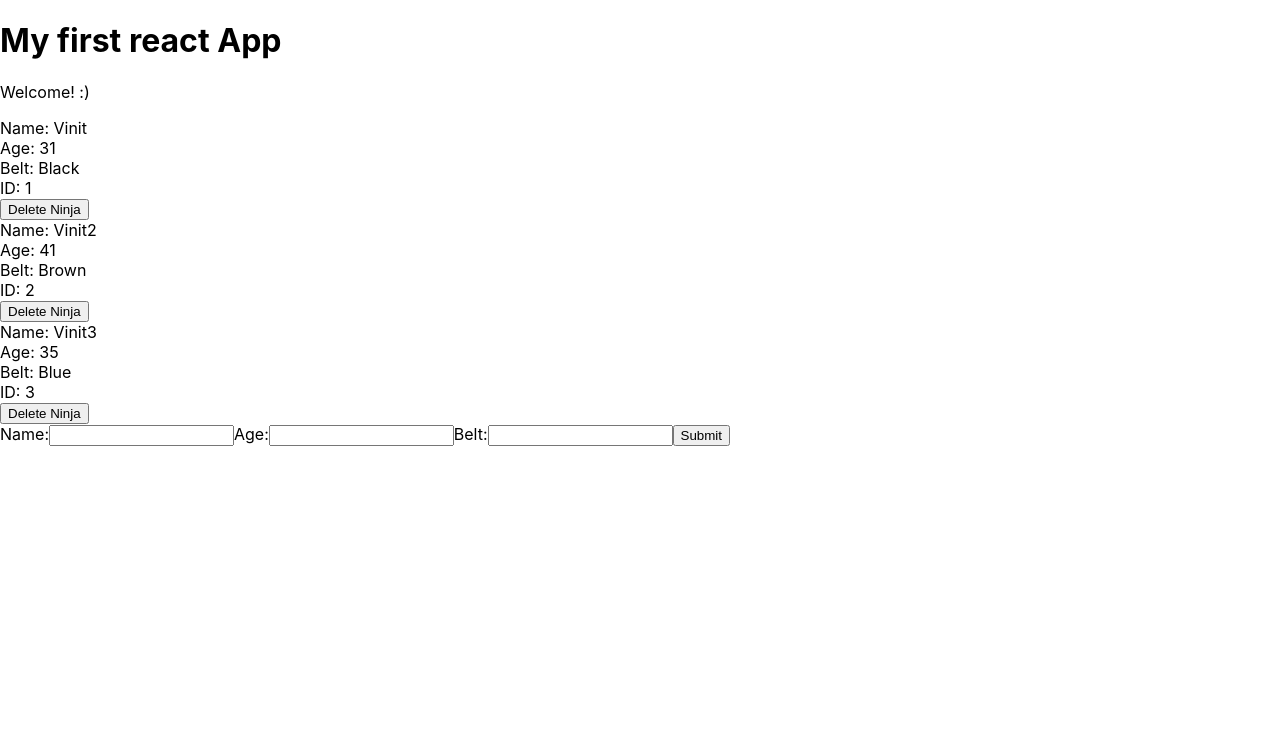
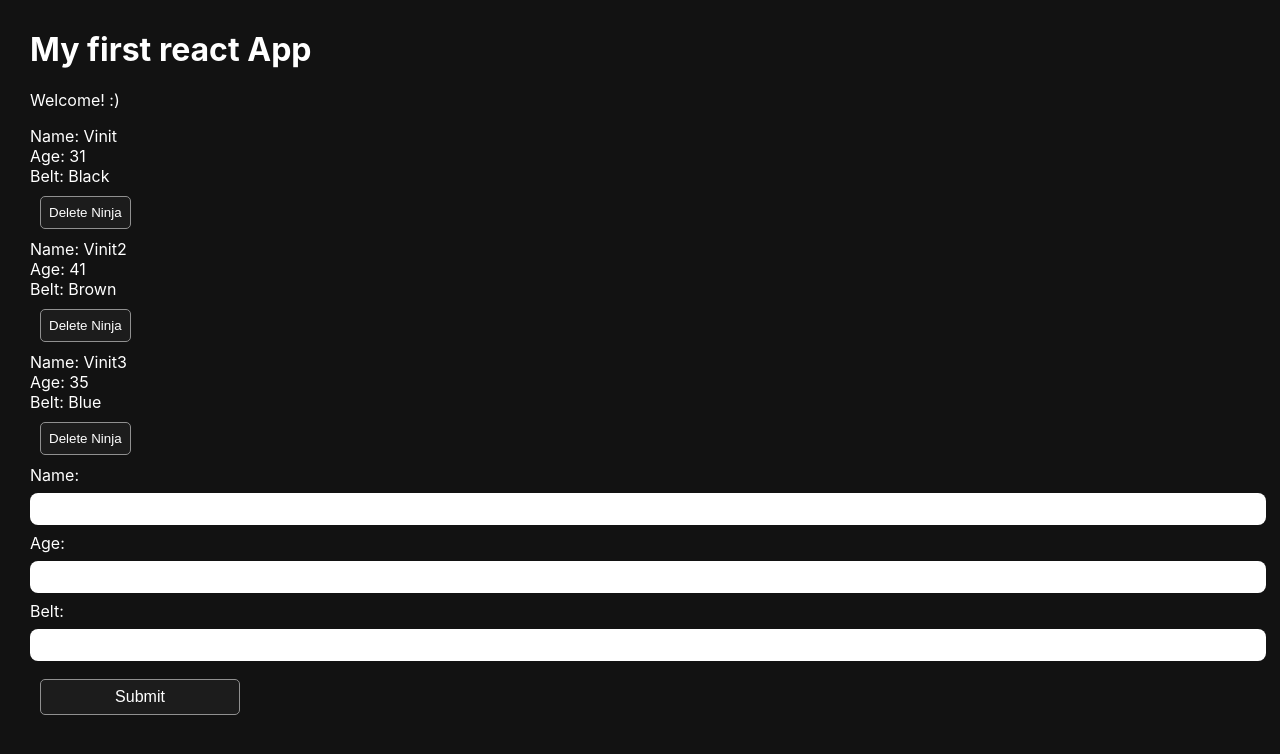
Before and after one commit to WinIT23/React, a React (Create React App) app in the folder my-app/: page / in a window 1280 px wide. Shown: the top 754 px of the page. Built offline with nearby package versions, Linux system fonts and the light colour scheme.

Commit message:
components of react...

```diff
--- a/my-app/src/AddNinja.jsx
+++ b/my-app/src/AddNinja.jsx
@@ -13,6 +13,9 @@ class AddNinja extends Component {
     }
     handleSubmit = (e) => {
         e.preventDefault();
+        document.getElementById('name').value = '';
+        document.getElementById('age').value = '';
+        document.getElementById('belt').value = '';
         this.props.addNinja(this.state);
     }
 
--- a/my-app/src/App.js
+++ b/my-app/src/App.js
@@ -18,20 +18,25 @@ class App extends Component {
     this.setState({
       id: this.state.id + 1,
       ninjas: newNinjas
-    }, () => {
-        console.log(this.state.ninjas);
     });
   }
   deleteNinja = (id) => {
     let ninjas = this.state.ninjas.filter(ninja => {
       return ninja.id !== id
     });
-    console.log(id);
     this.setState({
       ninjas: ninjas
     });
   }
+  componentDidMount() {
+    console.log("component mount");
+  }
 
+  componentDidUpdate(prevProps, prevState) {
+    console.log(`Component Updated :`);
+    console.log( prevProps );
+    console.log( prevState );
+  }
   render() {
     return (
       <div className="App">
--- /dev/null
+++ b/my-app/src/Ninjas.css
@@ -0,0 +1,46 @@
+body {
+    background: #121212;
+    color: white;
+}
+
+.App {
+    margin: 30px;
+}
+
+form input {
+    width: 100%;
+    height: 30px;
+    margin-top: 8px;
+    margin-bottom: 8px;
+    color: black;
+    font-size: 16px;
+    font-weight: 300;
+    padding-left: 8px;
+    padding-right: 8px;
+    border: none;
+    border-radius: 8px;
+}
+
+form input:active,
+form input:focus {
+    outline: none;
+}
+
+form button {
+    font-size: 16px;
+    width: 200px;
+}
+
+button {
+    margin: 10px;
+    padding: 8px;
+    font-weight: lighter;
+    background: #1C1C1C;
+    color: white;
+    border: 1px solid #909090;
+    border-radius: 5px;
+}
+
+button:active, button:focus {
+    border: 1px solid #121212;
+}
--- a/my-app/src/Ninjas.js
+++ b/my-app/src/Ninjas.js
@@ -1,5 +1,5 @@
 import React from "react";
-
+import './Ninjas.css'
 const Ninjas = ({ ninjas, deleteNinja }) => {
 
   const ninjaList = ninjas.map(ninja => {
@@ -8,7 +8,6 @@ const Ninjas = ({ ninjas, deleteNinja }) => {
         <div>Name: {ninja.name} </div>
         <div>Age: {ninja.age} </div>
         <div>Belt: {ninja.belt} </div>
-        <div>ID: {ninja.id} </div>
         <button onClick={() => { deleteNinja(ninja.id) }} >Delete Ninja</button>
       </div>
     ) : null
```
